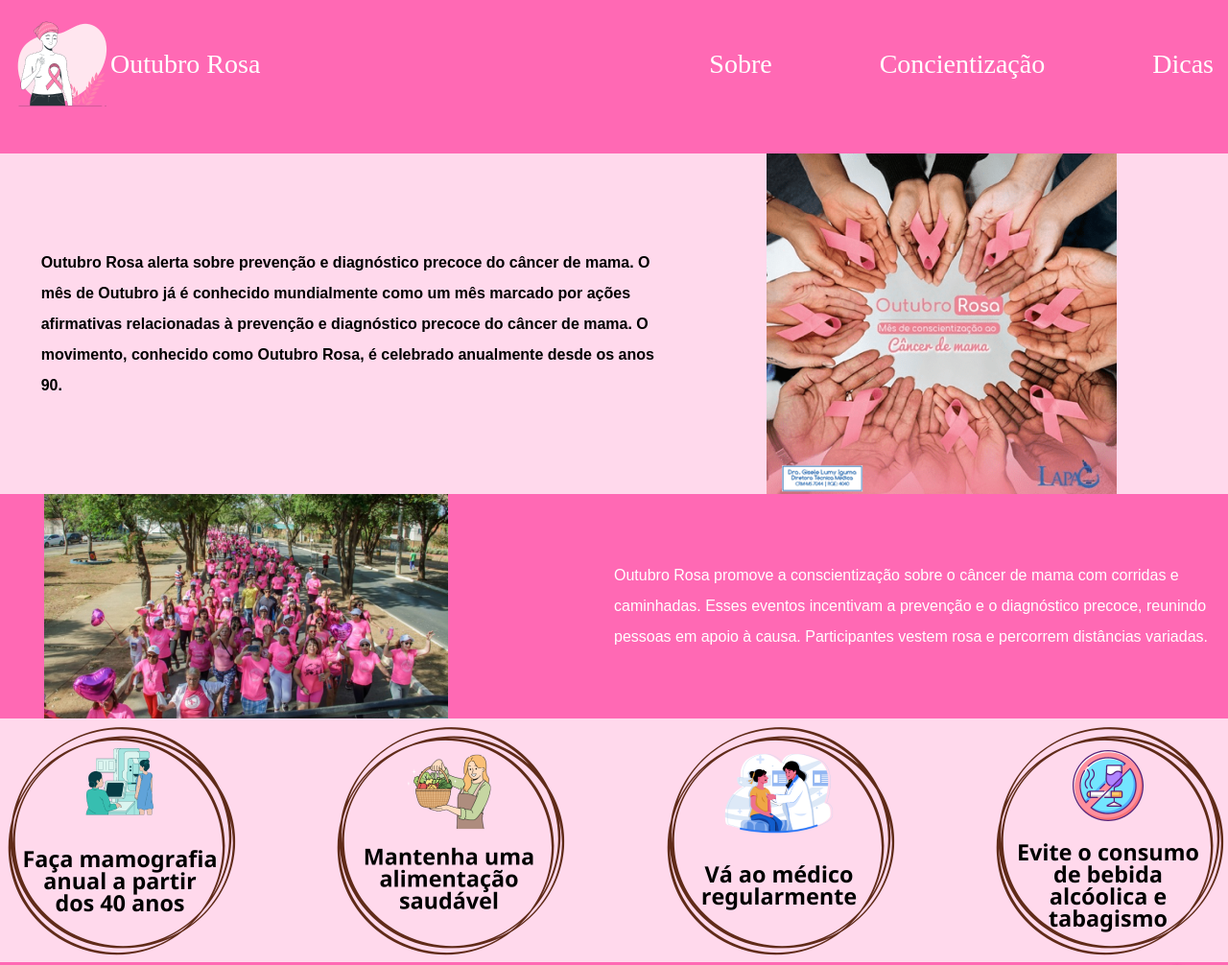
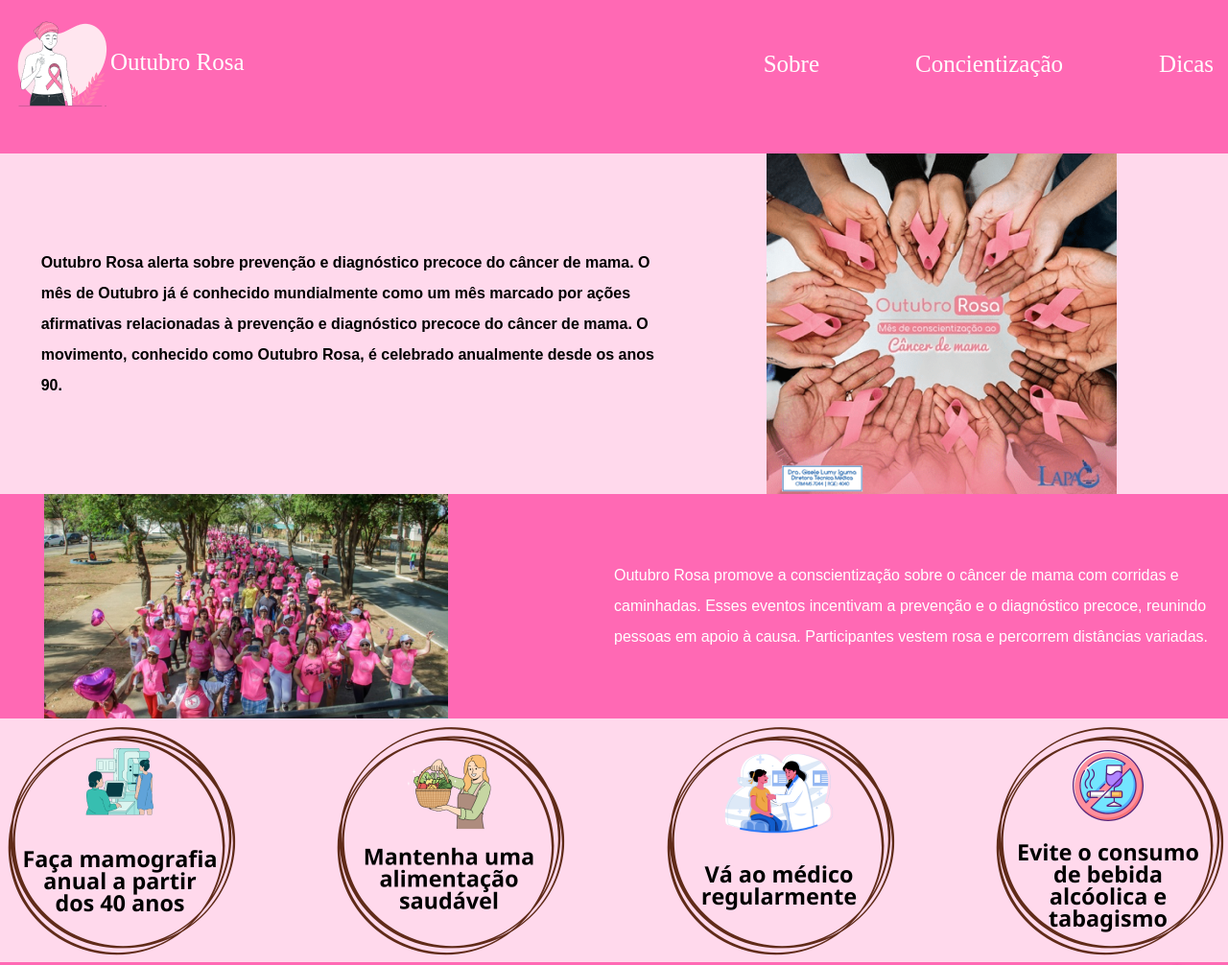
Before and after one commit to Paulo2991/outubro-rosa, a plain HTML site: page index.html in a window 1280 px wide. Shown: the top 1006 px of the page at 96% size. Drawn offline with Linux system fonts and the light colour scheme.

Commit message:
Mexendo a posição dos elementos

```diff
--- a/css/style.scss
+++ b/css/style.scss
@@ -20,12 +20,12 @@
        span{
          position: absolute;
          top: 3.2rem;
-         font-size: 28px;
+         font-size: 25px;
          color: white;
        }
 
-       @media (max-width: 800px){
-         span{
+       @media (max-width: 600px){
+        span{
           top: 3.2rem;
           font-size: 15px;
           color: white;
@@ -37,12 +37,12 @@
      display: flex;
      align-items: center;
      gap: 4em;
-     font-size: 28px;
+     font-size: 25px;
      color: white;
 
      @media (max-width: 600px){
        flex-direction: column;
-       font-size: 20px;
+       font-size: 15px;
        gap: 0.25em;
      }
   }
```
Also changed, not shown: css/style.css, 1 other file.
